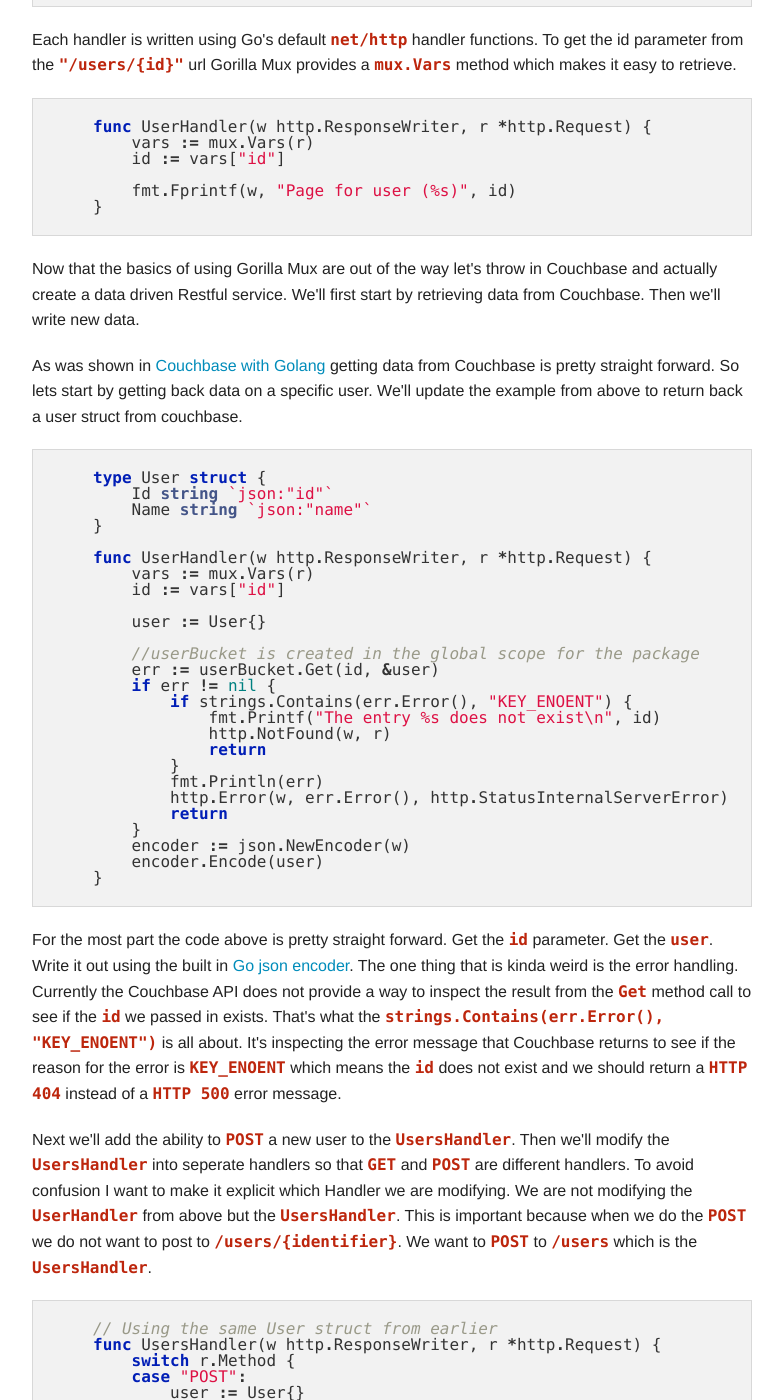
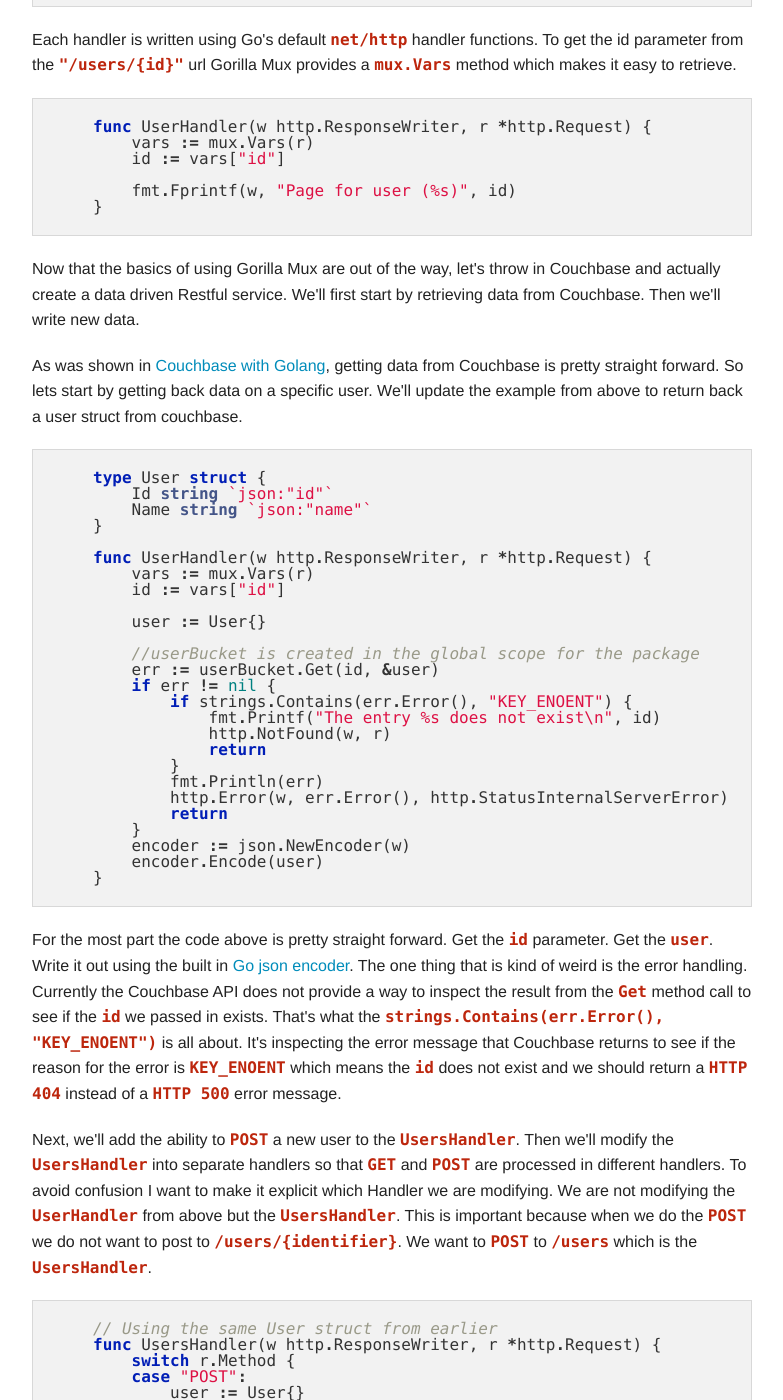
Before and after one commit to rpmoore/rpmoore.github.io, a Jekyll site: the page built from _posts/2014-05-22-go-rest-couchbase.html, in a window 1280 px wide and 1400 px high, scrolled down 574 px. Shown: the whole window, without its empty margins (123-906 px from the left). Built offline with Jekyll 4.4.1, drawn with Linux system fonts in a browser that asks for light colours; comment, search, counter and statistics services are not loaded.

Commit message:
Fixing some spelling mistakes and adding some commas for extra clairity

```diff
--- a/_posts/2014-05-22-go-rest-couchbase.html
+++ b/_posts/2014-05-22-go-rest-couchbase.html
@@ -36,9 +36,9 @@
 {% endhighlight %}
 </div>
 
-<p>Now that the basics of using Gorilla Mux are out of the way let's throw in Couchbase and actually create a data driven Restful service.  We'll first start by retrieving data from Couchbase.  Then we'll write new data.</p>
+<p>Now that the basics of using Gorilla Mux are out of the way, let's throw in Couchbase and actually create a data driven Restful service.  We'll first start by retrieving data from Couchbase.  Then we'll write new data.</p>
 
-<p>As was shown in <a href="/2014/05/19/golang-couchbase.html">Couchbase with Golang</a> getting data from Couchbase is pretty straight forward.  So lets start by getting back data on a specific user.  We'll update the example from above to return back a user struct from couchbase.</p>
+<p>As was shown in <a href="/2014/05/19/golang-couchbase.html">Couchbase with Golang</a>, getting data from Couchbase is pretty straight forward.  So lets start by getting back data on a specific user.  We'll update the example from above to return back a user struct from couchbase.</p>
 
 <div class="panel codeblock">
 {% highlight go %}
@@ -71,9 +71,9 @@
 {% endhighlight %}
 </div>
 
-<p>For the most part the code above is pretty straight forward.  Get the <code>id</code> parameter.  Get the <code>user</code>.  Write it out using the built in <a href="http://golang.org/pkg/encoding/json/#Encoder">Go json encoder</a>.  The one thing that is kinda weird is the error handling.  Currently the Couchbase API does not provide a way to inspect the result from the <code>Get</code> method call to see if the <code>id</code> we passed in exists.  That's what the <code> strings.Contains(err.Error(), "KEY_ENOENT")</code> is all about.  It's inspecting the error message that Couchbase returns to see if the reason for the error is <code>KEY_ENOENT</code> which means the <code>id</code> does not exist and we should return a <code>HTTP 404</code> instead of a <code>HTTP 500</code> error message.</p>
+<p>For the most part the code above is pretty straight forward.  Get the <code>id</code> parameter.  Get the <code>user</code>.  Write it out using the built in <a href="http://golang.org/pkg/encoding/json/#Encoder">Go json encoder</a>.  The one thing that is kind of weird is the error handling.  Currently the Couchbase API does not provide a way to inspect the result from the <code>Get</code> method call to see if the <code>id</code> we passed in exists.  That's what the <code> strings.Contains(err.Error(), "KEY_ENOENT")</code> is all about.  It's inspecting the error message that Couchbase returns to see if the reason for the error is <code>KEY_ENOENT</code> which means the <code>id</code> does not exist and we should return a <code>HTTP 404</code> instead of a <code>HTTP 500</code> error message.</p>
 
-<p>Next we'll add the ability to <code>POST</code> a new user to the <code>UsersHandler</code>.  Then we'll modify the <code>UsersHandler</code> into seperate handlers so that <code>GET</code> and <code>POST</code> are different handlers.  To avoid confusion I want to make it explicit which Handler we are modifying.  We are not modifying the <code>UserHandler</code> from above but the <code>UsersHandler</code>.  This is important because when we do the <code>POST</code> we do not want to post to <code>/users/{identifier}</code>.  We want to <code>POST</code> to <code>/users</code> which is the <code>UsersHandler</code>.</p>
+<p>Next, we'll add the ability to <code>POST</code> a new user to the <code>UsersHandler</code>.  Then we'll modify the <code>UsersHandler</code> into separate handlers so that <code>GET</code> and <code>POST</code> are processed in different handlers.  To avoid confusion I want to make it explicit which Handler we are modifying.  We are not modifying the <code>UserHandler</code> from above but the <code>UsersHandler</code>.  This is important because when we do the <code>POST</code> we do not want to post to <code>/users/{identifier}</code>.  We want to <code>POST</code> to <code>/users</code> which is the <code>UsersHandler</code>.</p>
 
 <div class="panel codeblock">
 {% highlight go %}
```
